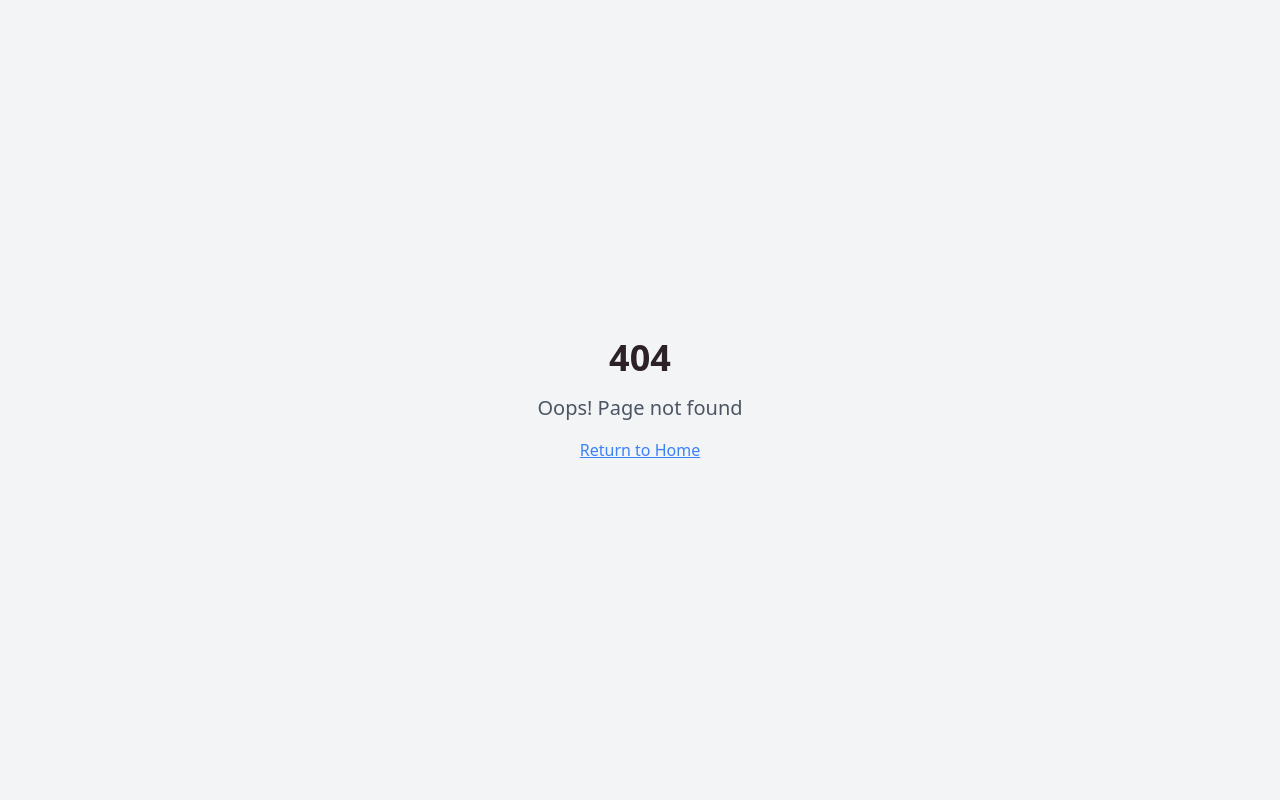
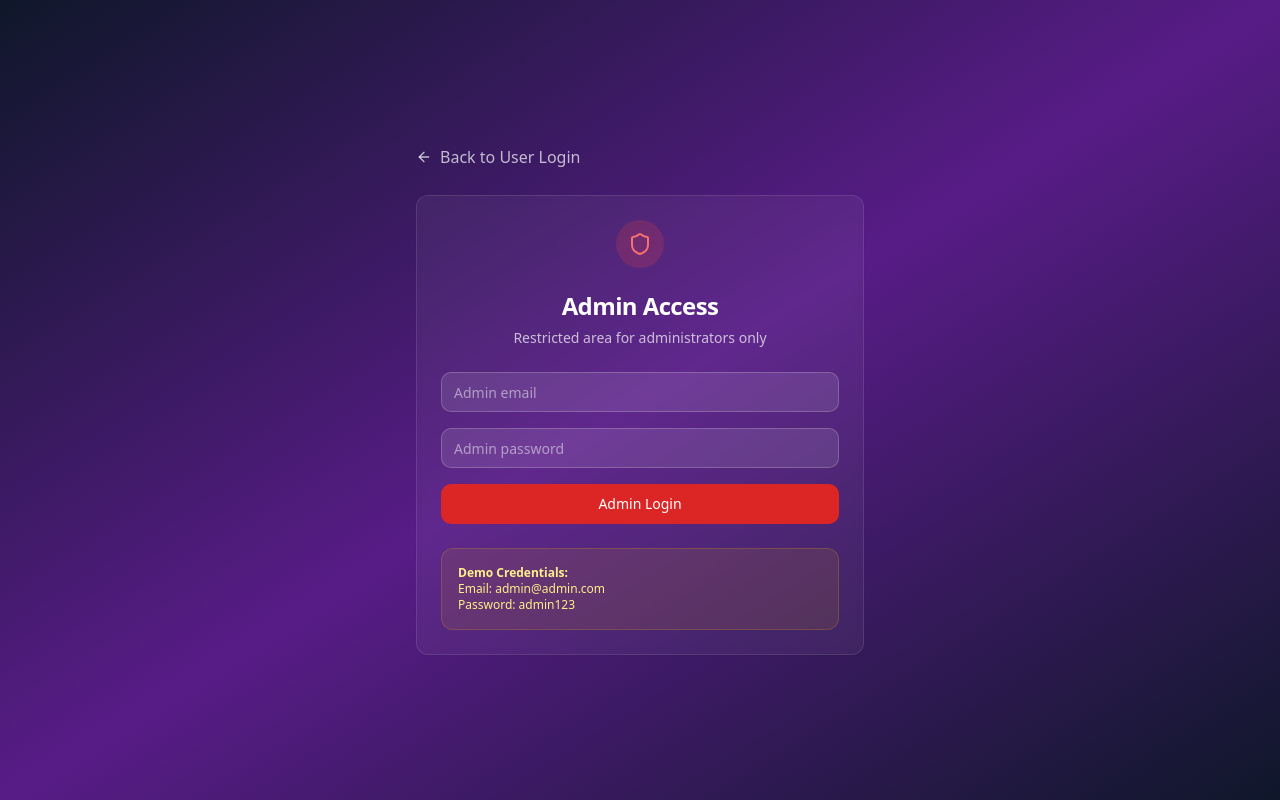
Before and after one commit to elfeezee02/cosmetic-lecture-mobile-presenter, a React (Vite) app: page /admin/auth in a window 1280 px wide. Before the commit this address had no page. Built offline with nearby package versions, Linux system fonts and the light colour scheme.

Commit message:
Separate admin login page
Created a distinct login page for administrators, separating it from the general user login flow. This change ensures a clearer distinction between admin and user authentication experiences.

```diff
--- a/src/App.tsx
+++ b/src/App.tsx
@@ -10,6 +10,7 @@ import Dashboard from "./pages/Dashboard";
 import Course from "./pages/Course";
 import Certificate from "./pages/Certificate";
 import Admin from "./pages/Admin";
+import AdminAuth from "./pages/AdminAuth";
 import CourseBuilder from "./pages/CourseBuilder";
 import NotFound from "./pages/NotFound";
 
@@ -29,6 +30,7 @@ const App = () => (
             <Route path="/course/:courseId" element={<Course />} />
             <Route path="/certificate" element={<Certificate />} />
             <Route path="/admin" element={<Admin />} />
+            <Route path="/admin/auth" element={<AdminAuth />} />
             <Route path="/admin/course/:courseId" element={<CourseBuilder />} />
             {/* ADD ALL CUSTOM ROUTES ABOVE THE CATCH-ALL "*" ROUTE */}
             <Route path="*" element={<NotFound />} />
--- /dev/null
+++ b/src/pages/AdminAuth.tsx
@@ -0,0 +1,130 @@
+import { useState } from 'react';
+import { useNavigate, Link } from 'react-router-dom';
+import { Button } from '@/components/ui/button';
+import { Input } from '@/components/ui/input';
+import { Card, CardContent, CardDescription, CardHeader, CardTitle } from '@/components/ui/card';
+import { supabase } from '@/integrations/supabase/client';
+import { useToast } from '@/hooks/use-toast';
+import { Shield, ArrowLeft } from 'lucide-react';
+
+const AdminAuth = () => {
+  const [email, setEmail] = useState('');
+  const [password, setPassword] = useState('');
+  const [loading, setLoading] = useState(false);
+  const navigate = useNavigate();
+  const { toast } = useToast();
+
+  const handleAdminLogin = async (e: React.FormEvent) => {
+    e.preventDefault();
+    setLoading(true);
+
+    try {
+      const { data, error } = await supabase.auth.signInWithPassword({
+        email,
+        password,
+      });
+
+      if (error) throw error;
+
+      if (data.user) {
+        // Check if user has admin role
+        const { data: roleData } = await supabase
+          .from('user_roles')
+          .select('role')
+          .eq('user_id', data.user.id)
+          .eq('role', 'admin')
+          .single();
+
+        if (!roleData) {
+          await supabase.auth.signOut();
+          throw new Error('Access denied. Admin privileges required.');
+        }
+
+        toast({
+          title: "Welcome, Admin!",
+          description: "Successfully logged in to admin dashboard.",
+        });
+
+        navigate('/admin');
+      }
+    } catch (error: any) {
+      toast({
+        title: "Login Failed",
+        description: error.message || "Invalid admin credentials.",
+        variant: "destructive",
+      });
+    } finally {
+      setLoading(false);
+    }
+  };
+
+  return (
+    <div className="min-h-screen bg-gradient-to-br from-slate-900 via-purple-900 to-slate-900 flex items-center justify-center p-4">
+      <div className="w-full max-w-md space-y-6">
+        {/* Back to User Login */}
+        <Link
+          to="/auth"
+          className="inline-flex items-center text-white/70 hover:text-white transition-colors"
+        >
+          <ArrowLeft className="h-4 w-4 mr-2" />
+          Back to User Login
+        </Link>
+
+        <Card className="border-white/10 bg-white/5 backdrop-blur-sm">
+          <CardHeader className="text-center">
+            <div className="mx-auto w-12 h-12 bg-red-500/20 rounded-full flex items-center justify-center mb-4">
+              <Shield className="h-6 w-6 text-red-400" />
+            </div>
+            <CardTitle className="text-2xl font-bold text-white">Admin Access</CardTitle>
+            <CardDescription className="text-white/70">
+              Restricted area for administrators only
+            </CardDescription>
+          </CardHeader>
+          <CardContent>
+            <form onSubmit={handleAdminLogin} className="space-y-4">
+              <div className="space-y-2">
+                <Input
+                  type="email"
+                  placeholder="Admin email"
+                  value={email}
+                  onChange={(e) => setEmail(e.target.value)}
+                  className="bg-white/10 border-white/20 text-white placeholder:text-white/50"
+                  required
+                />
+              </div>
+
+              <div className="space-y-2">
+                <Input
+                  type="password"
+                  placeholder="Admin password"
+                  value={password}
+                  onChange={(e) => setPassword(e.target.value)}
+                  className="bg-white/10 border-white/20 text-white placeholder:text-white/50"
+                  required
+                />
+              </div>
+
+              <Button
+                type="submit"
+                disabled={loading}
+                className="w-full bg-red-600 hover:bg-red-700 text-white"
+              >
+                {loading ? 'Verifying Access...' : 'Admin Login'}
+              </Button>
+            </form>
+
+            <div className="mt-6 p-4 bg-yellow-500/10 border border-yellow-500/20 rounded-lg">
+              <p className="text-xs text-yellow-200">
+                <strong>Demo Credentials:</strong><br />
+                Email: admin@admin.com<br />
+                Password: admin123
+              </p>
+            </div>
+          </CardContent>
+        </Card>
+      </div>
+    </div>
+  );
+};
+
+export default AdminAuth;
--- a/src/pages/Auth.tsx
+++ b/src/pages/Auth.tsx
@@ -229,6 +229,17 @@ const Auth = () => {
             </Card>
           </TabsContent>
         </Tabs>
+
+        {/* Admin Login Link */}
+        <div className="text-center">
+          <Button
+            variant="link"
+            className="text-muted-foreground text-sm"
+            onClick={() => navigate('/admin/auth')}
+          >
+            Administrator Login →
+          </Button>
+        </div>
       </div>
     </div>
   );
```
